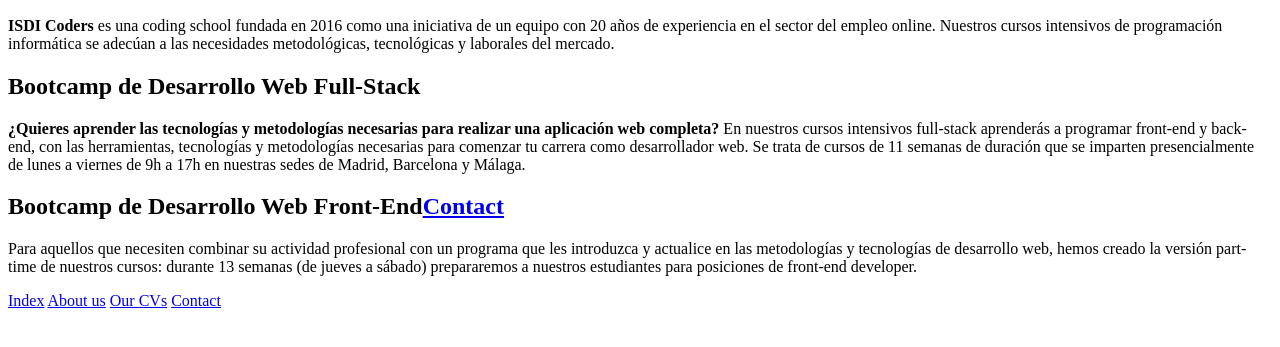
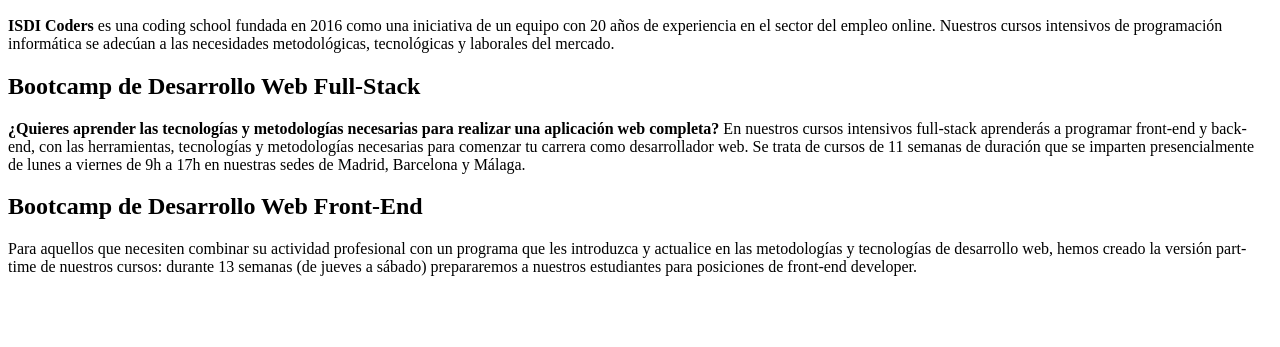
Before and after one commit to MarshallTino/202301-w1ch2-marcel-martino-victor-andujar, a website: page src/index.html in a window 1280 px wide. Shown: the part 307-654 px from the top of the page. Drawn offline with Linux system fonts and the light colour scheme.

Commit message:
added favicon removed footer with links

```diff
--- a/src/index.html
+++ b/src/index.html
@@ -6,7 +6,7 @@
   <meta http-equiv="X-UA-Compatible" content="IE=edge">
   <meta name="viewport" content="width=device-width, initial-scale=1.0">
   <title>HomePage</title>
-  <link rel="icon" type="webp" href="src/favicon.webp" />
+  <link rel="icon" type="webp" href="favicon.avif" />
 </head>
 
 <body>
@@ -33,20 +33,12 @@
     metodologías necesarias para comenzar tu carrera como desarrollador web. Se trata de cursos de 11 semanas de
     duración
     que se imparten presencialmente de lunes a viernes de 9h a 17h en nuestras sedes de Madrid, Barcelona y Málaga.</p>
-  <h2>Bootcamp de Desarrollo Web Front-End<a href="./contact.html">Contact</a></h2>
+  <h2>Bootcamp de Desarrollo Web Front-End</h2>
   <p>Para aquellos que necesiten combinar su actividad profesional con un programa que les introduzca y actualice en las
     metodologías y tecnologías de desarrollo web, hemos creado la versión part-time de nuestros cursos: durante 13
     semanas
     (de jueves a sábado) prepararemos a nuestros estudiantes para posiciones de front-end developer.
   </p>
-  <footer>
-    <nav>
-      <a href="./index.html">Index</a>
-      <a href="./about-us.html">About us</a>
-      <a href="./our-cvs.html">Our CVs</a>
-      <a href="./contact.html">Contact</a>
-    </nav>
-  </footer>
 </body>
 
 </html>
```
Also changed, not shown: src/about-us.html (+3 -10 lines), src/contact.html (+1 -8 lines), src/our-cvs.html (+1 -8 lines), src/favicon.avif (added), src/favicon.webp (deleted).
